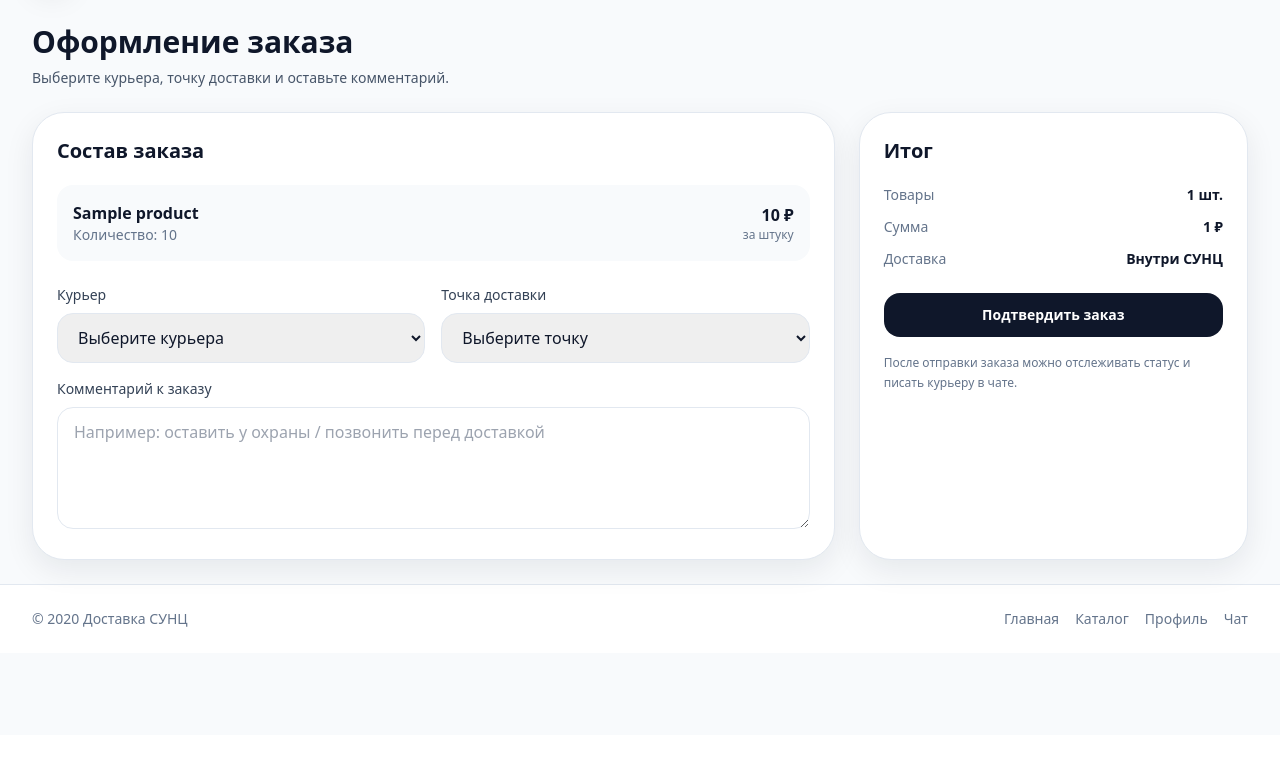
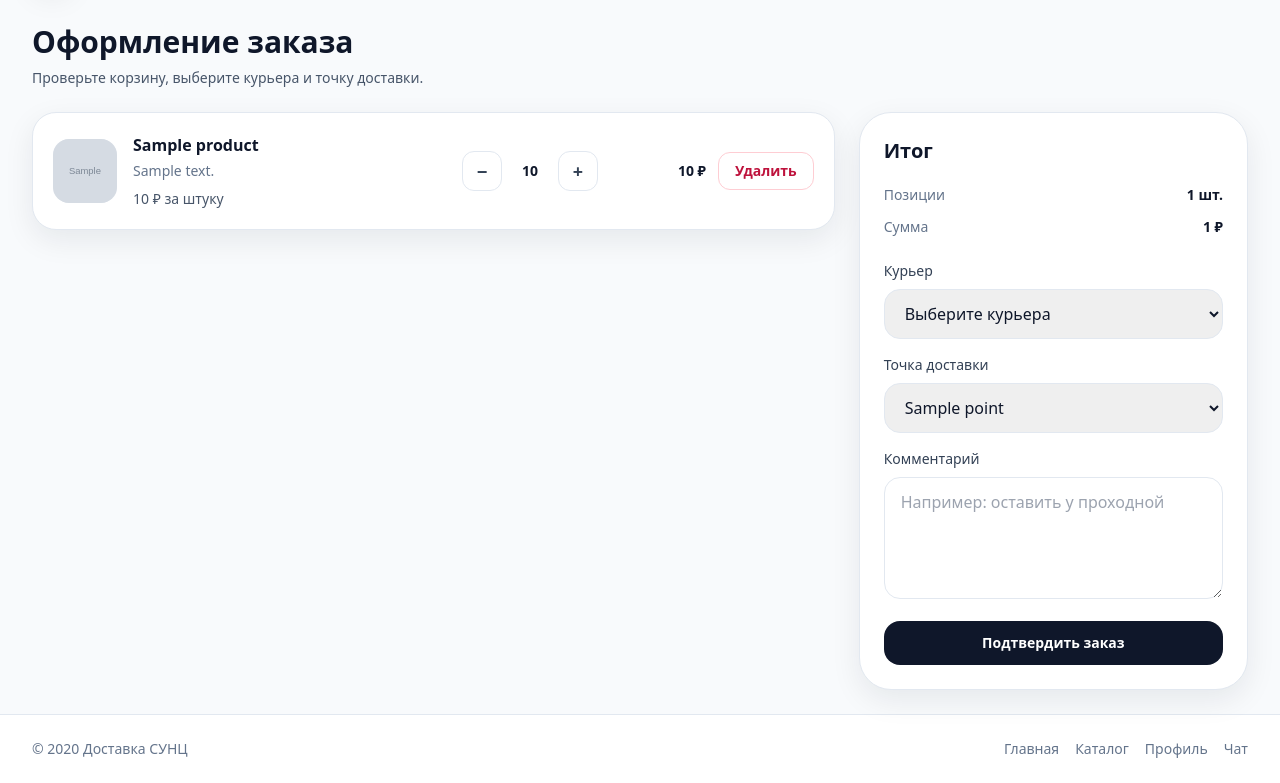
Before and after one commit to ITnotTechonologies/AESC-MSU-Project, a FastAPI app: template sunc_delivery/app/templates/pages/order_create.html in a window 1280 px wide. Shown: the part 65-848 px from the top of the page. Before the commit the page ends 693 px from the top, so only its background shows below. Run offline with FastAPI, Linux system fonts and the light colour scheme; the template is opened without the code that fills it: most values are stand-ins (such as "Sample title", 1, 10 or a date in 2020); grey boxes marked "Sample" are stand-in pictures; parts of the project's set-up code (start-up, migrations or seed data) failed here and were passed over; some libraries are stand-ins or nearby versions.

Commit message:
last commit for today

```diff
--- a/sunc_delivery/app/templates/pages/order_create.html
+++ b/sunc_delivery/app/templates/pages/order_create.html
@@ -1,61 +1,55 @@
+<!-- app/templates/pages/order_create.html -->
 {% extends "base.html" %}
 {% block title %}Оформление заказа — Доставка СУНЦ{% endblock %}
 
 {% block content %}
 <div class="mb-6">
   <h1 class="text-3xl font-bold text-slate-900">Оформление заказа</h1>
-  <p class="mt-2 text-sm text-slate-600">Выберите курьера, точку доставки и оставьте комментарий.</p>
+  <p class="mt-2 text-sm text-slate-600">Проверьте корзину, выберите курьера и точку доставки.</p>
 </div>
 
-<form method="post" class="grid gap-6 lg:grid-cols-3">
-  <section class="rounded-[2rem] border border-slate-200 bg-white p-6 shadow-soft lg:col-span-2">
-    <h2 class="text-xl font-bold text-slate-900">Состав заказа</h2>
+<div class="grid gap-6 lg:grid-cols-3">
+  <section class="space-y-4 lg:col-span-2">
+    {% for item in cart_items %}
+      <article class="rounded-3xl border border-slate-200 bg-white p-5 shadow-soft">
+        <div class="flex flex-col gap-4 sm:flex-row sm:items-center sm:justify-between">
+          <div class="flex items-center gap-4">
+            <div class="h-16 w-16 shrink-0 overflow-hidden rounded-2xl bg-slate-100">
+              {% if item.product.image_url %}
+                <img src="{{ item.product.image_url }}" alt="{{ item.product.name }}" class="h-full w-full object-cover">
+              {% endif %}
+            </div>
+            <div>
+              <div class="font-semibold text-slate-900">{{ item.product.name }}</div>
+              <div class="mt-1 text-sm text-slate-500">{{ item.product.description }}</div>
+              <div class="mt-2 text-sm text-slate-600">{{ item.product.price }} ₽ за штуку</div>
+            </div>
+          </div>
 
-    <div class="mt-5 space-y-4">
-      {% for item in cart_items %}
-        <div class="flex items-center justify-between gap-4 rounded-2xl bg-slate-50 p-4">
-          <div>
-            <div class="font-semibold text-slate-900">{{ item.product.name }}</div>
-            <div class="text-sm text-slate-500">Количество: {{ item.quantity }}</div>
-          </div>
-          <div class="text-right">
-            <div class="font-semibold text-slate-900">{{ item.price_snapshot }} ₽</div>
-            <div class="text-xs text-slate-500">за штуку</div>
+          <div class="flex items-center gap-3">
+            <form method="post" action="{{ request.url_for('cart_update', product_id=item.product.id) }}" class="flex items-center gap-2">
+              <button name="delta" value="-1" class="grid h-10 w-10 place-items-center rounded-xl border border-slate-200 text-lg font-semibold text-slate-700 hover:bg-slate-50">−</button>
+              <div class="min-w-10 text-center text-sm font-semibold text-slate-900">{{ item.quantity }}</div>
+              <button name="delta" value="1" class="grid h-10 w-10 place-items-center rounded-xl border border-slate-200 text-lg font-semibold text-slate-700 hover:bg-slate-50">+</button>
+            </form>
+
+            <div class="w-24 text-right">
+              <div class="text-sm font-semibold text-slate-900">{{ item.line_total }} ₽</div>
+            </div>
+
+            <form method="post" action="{{ request.url_for('cart_remove', product_id=item.product.id) }}">
+              <button class="rounded-xl border border-rose-200 px-4 py-2 text-sm font-semibold text-rose-700 hover:bg-rose-50">
+                Удалить
+              </button>
+            </form>
           </div>
         </div>
-      {% else %}
-        <div class="rounded-3xl border border-dashed border-slate-300 p-8 text-sm text-slate-500">
-          Корзина пуста. Вернитесь в каталог и добавьте товары.
-        </div>
-      {% endfor %}
-    </div>
-
-    <div class="mt-6 grid gap-4 sm:grid-cols-2">
-      <div>
-        <label class="mb-2 block text-sm font-medium text-slate-700">Курьер</label>
-        <select name="courier_id" required class="w-full rounded-2xl border border-slate-200 px-4 py-3 outline-none transition focus:border-slate-400">
-          <option value="">Выберите курьера</option>
-          {% for courier in couriers %}
-            <option value="{{ courier.id }}">{{ courier.user.username if courier.user else 'Courier #' ~ courier.id }}{% if courier.rating %} — {{ courier.rating }}★{% endif %}</option>
-          {% endfor %}
-        </select>
+      </article>
+    {% else %}
+      <div class="rounded-3xl border border-dashed border-slate-300 bg-white p-10 text-center text-sm text-slate-500 shadow-soft">
+        Корзина пуста. Добавьте товары из каталога.
       </div>
-
-      <div>
-        <label class="mb-2 block text-sm font-medium text-slate-700">Точка доставки</label>
-        <select name="delivery_point" required class="w-full rounded-2xl border border-slate-200 px-4 py-3 outline-none transition focus:border-slate-400">
-          <option value="">Выберите точку</option>
-          {% for point in delivery_points %}
-            <option value="{{ point }}">{{ point }}</option>
-          {% endfor %}
-        </select>
-      </div>
-    </div>
-
-    <div class="mt-4">
-      <label class="mb-2 block text-sm font-medium text-slate-700">Комментарий к заказу</label>
-      <textarea name="comment" rows="4" placeholder="Например: оставить у охраны / позвонить перед доставкой" class="w-full rounded-2xl border border-slate-200 px-4 py-3 outline-none transition focus:border-slate-400"></textarea>
-    </div>
+    {% endfor %}
   </section>
 
   <aside class="rounded-[2rem] border border-slate-200 bg-white p-6 shadow-soft">
@@ -63,26 +57,44 @@
 
     <div class="mt-5 space-y-3 text-sm">
       <div class="flex items-center justify-between">
-        <span class="text-slate-500">Товары</span>
+        <span class="text-slate-500">Позиции</span>
         <span class="font-semibold text-slate-900">{{ total_items }} шт.</span>
       </div>
       <div class="flex items-center justify-between">
         <span class="text-slate-500">Сумма</span>
         <span class="font-semibold text-slate-900">{{ total_price }} ₽</span>
       </div>
-      <div class="flex items-center justify-between">
-        <span class="text-slate-500">Доставка</span>
-        <span class="font-semibold text-slate-900">Внутри СУНЦ</span>
-      </div>
     </div>
 
-    <button type="submit" class="mt-6 w-full rounded-2xl bg-slate-900 px-4 py-3 text-sm font-semibold text-white transition hover:bg-slate-800">
-      Подтвердить заказ
-    </button>
+    <form method="post" action="/orders/create" class="mt-6 space-y-4">
+      <div>
+        <label class="mb-2 block text-sm font-medium text-slate-700">Курьер</label>
+        <select name="courier_id" class="w-full rounded-2xl border border-slate-200 px-4 py-3 outline-none focus:border-slate-400">
+          <option value="">Выберите курьера</option>
+          {% for courier in couriers %}
+            <option value="{{ courier.id }}">{{ courier.user.username if courier.user else 'Courier #' ~ courier.id }}</option>
+          {% endfor %}
+        </select>
+      </div>
 
-    <p class="mt-4 text-xs leading-5 text-slate-500">
-      После отправки заказа можно отслеживать статус и писать курьеру в чате.
-    </p>
+      <div>
+        <label class="mb-2 block text-sm font-medium text-slate-700">Точка доставки</label>
+        <select name="delivery_point" required class="w-full rounded-2xl border border-slate-200 px-4 py-3 outline-none focus:border-slate-400">
+          {% for point in delivery_points %}
+            <option value="{{ point }}">{{ point }}</option>
+          {% endfor %}
+        </select>
+      </div>
+
+      <div>
+        <label class="mb-2 block text-sm font-medium text-slate-700">Комментарий</label>
+        <textarea name="comment" rows="4" class="w-full rounded-2xl border border-slate-200 px-4 py-3 outline-none focus:border-slate-400" placeholder="Например: оставить у проходной"></textarea>
+      </div>
+
+      <button type="submit" class="w-full rounded-2xl bg-slate-900 px-4 py-3 text-sm font-semibold text-white hover:bg-slate-800">
+        Подтвердить заказ
+      </button>
+    </form>
   </aside>
-</form>
+</div>
 {% endblock %}
```
Also changed, not shown: sunc_delivery/app/api/views.py (+158 -32 lines).
